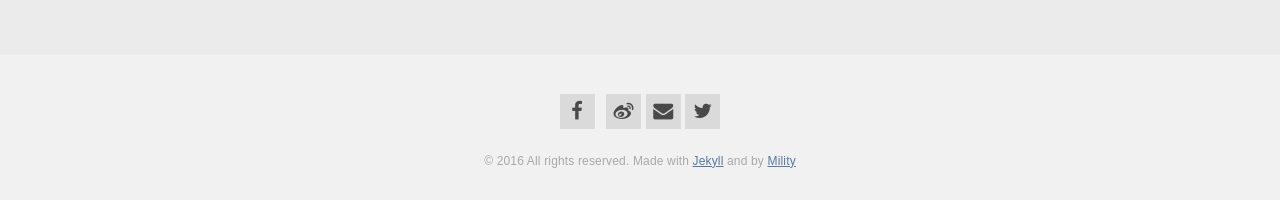
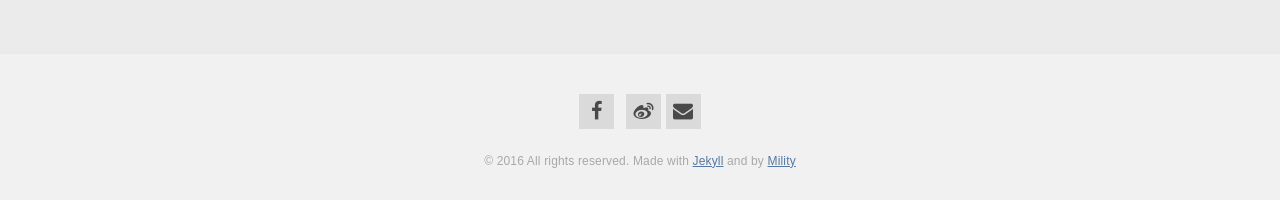
Before and after one commit to Mility/Mility.github.io, a Jekyll site: the page built from index.html, in a window 1280 px wide. Shown: the part 2313-2513 px from the top of the page. Built offline with Jekyll 4.4.1, drawn with Linux system fonts in a browser that asks for light colours; nearby versions of some CDN libraries; the list of posts is cut into pages by our own code.

Commit message:
Update social-icons.html

```diff
--- a/_includes/social-icons.html
+++ b/_includes/social-icons.html
@@ -3,6 +3,6 @@
     <li><a href="{{ site.author.facebook }}" target="_blank"><i class="fa fa-facebook"></i></a></li>
     <li><a href="{{ site.author.weibo }}" target="_blank"><i class="fa fa-weibo"></i></a></li>
     <li><a href="mailto:{{ site.author.email }}"  target="_blank"><i class="fa fa-envelope"></i></a></li>
-    <li><a href="{{ site.author.twitter }}" target="_blank"><i class="fa fa-twitter"></i></a></li>
+    <!--<li><a href="{{ site.author.twitter }}" target="_blank"><i class="fa fa-twitter"></i></a></li>-->
   </ul>
 </div>
```
